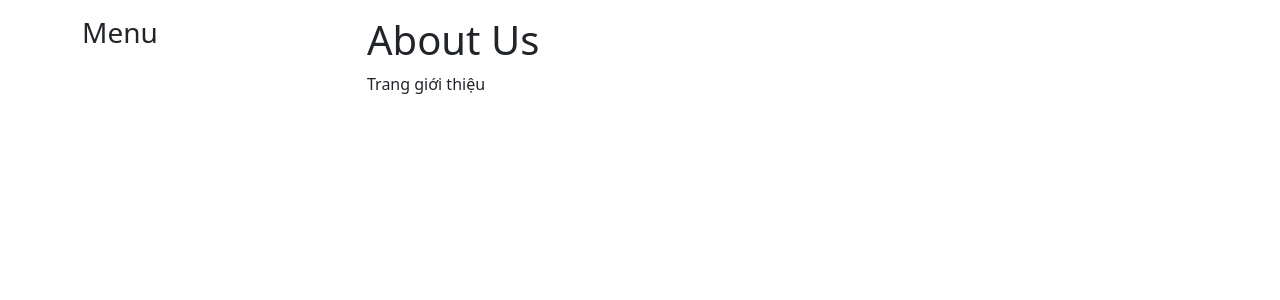
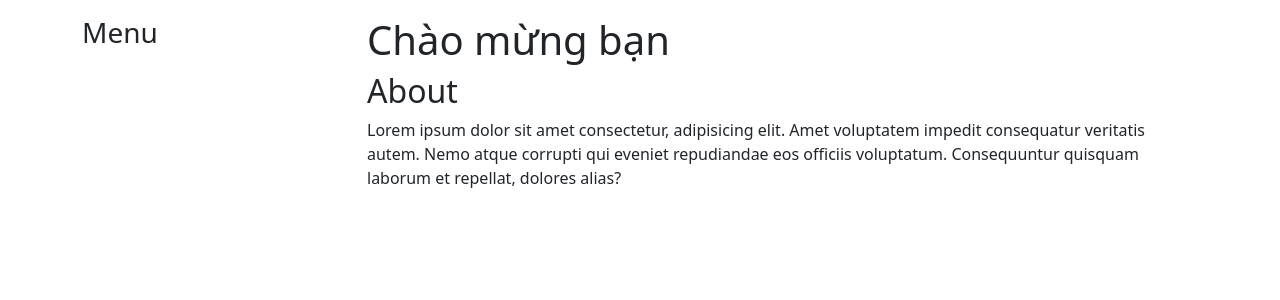
Before and after one commit to nguyentuanthien2384/nextjs, a Next.js app in the folder nextjs_basic/: page /about in a window 1280 px wide. Shown: the top 300 px of the page. Built offline with nearby package versions, Linux system fonts and the light colour scheme.

Commit message:
feat: create about page with Title and About components

```diff
--- /dev/null
+++ b/nextjs_basic/src/app/(main-layout)/about/_components/About.tsx
@@ -0,0 +1,15 @@
+import React from "react";
+
+export default function About() {
+  return (
+    <>
+      <h2>About</h2>
+      <p>
+        Lorem ipsum dolor sit amet consectetur, adipisicing elit. Amet
+        voluptatem impedit consequatur veritatis autem. Nemo atque corrupti qui
+        eveniet repudiandae eos officiis voluptatum. Consequuntur quisquam
+        laborum et repellat, dolores alias?
+      </p>
+    </>
+  );
+}
--- /dev/null
+++ b/nextjs_basic/src/app/(main-layout)/about/_components/Title.tsx
@@ -0,0 +1,5 @@
+import React from "react";
+
+export default function Title({ title }: Readonly<{ title: string }>) {
+  return <h1>{title}</h1>;
+}
--- a/nextjs_basic/src/app/(main-layout)/about/page.tsx
+++ b/nextjs_basic/src/app/(main-layout)/about/page.tsx
@@ -1,10 +1,12 @@
 import React from "react";
+import Title from "./_components/Title";
+import About from "./_components/About";
 
 export default function AboutPage() {
   return (
     <div>
-      <h1>About Us</h1>
-      <p>Trang giới thiệu</p>
+      <Title title="Chào mừng bạn" />
+      <About />
     </div>
   );
 }
```
